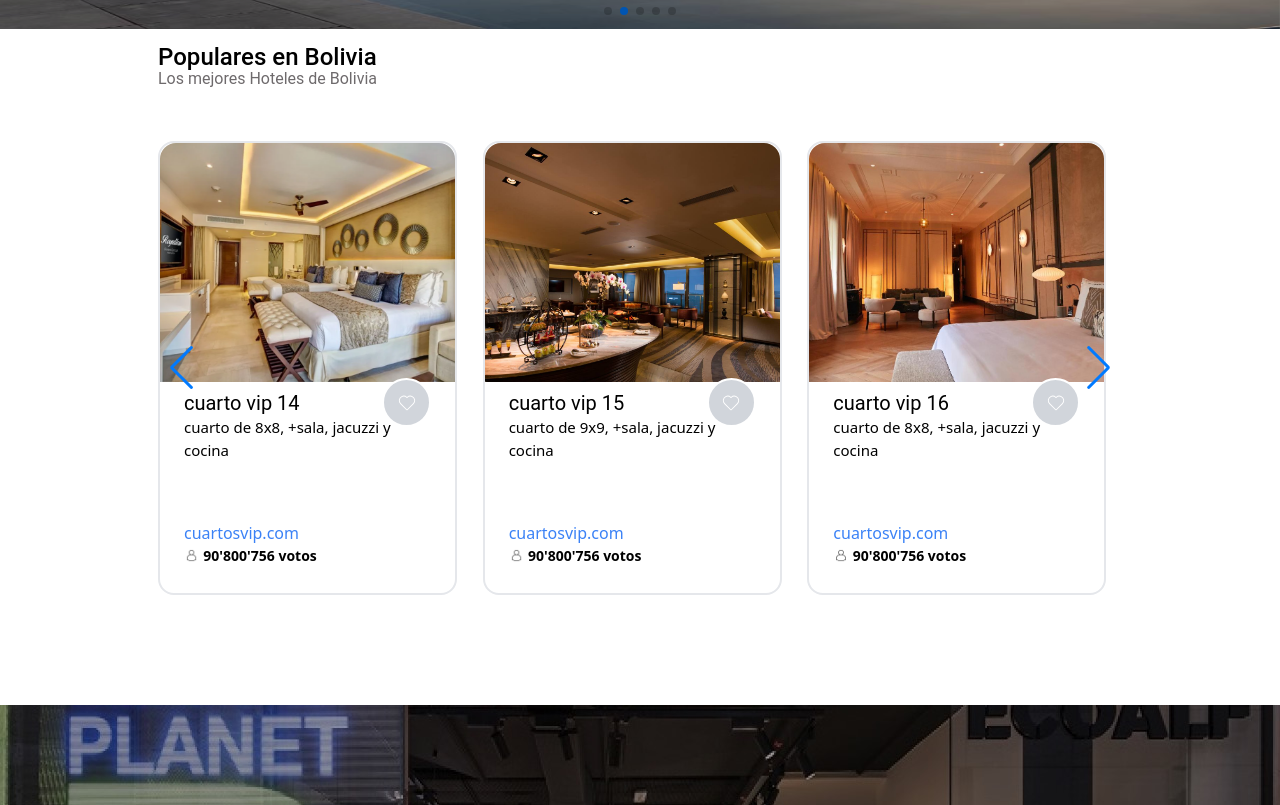
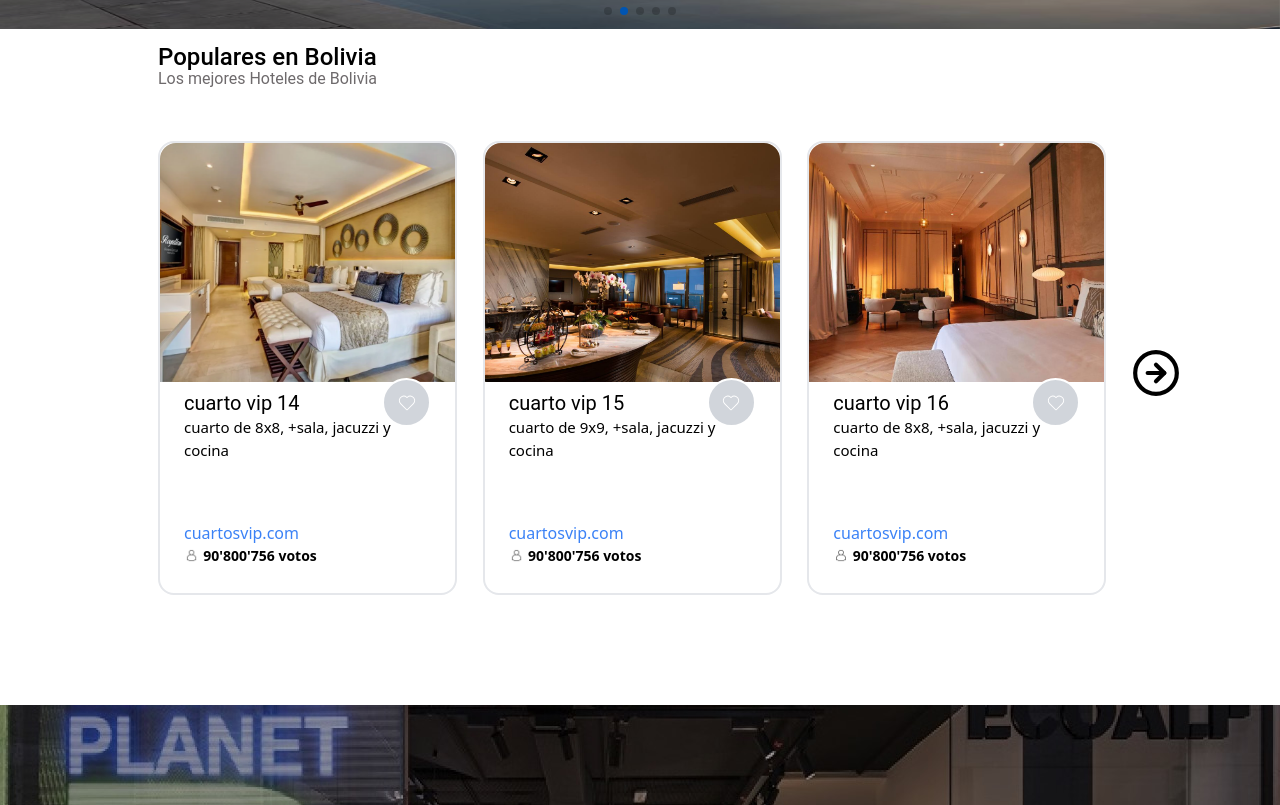
Before and after one commit to Droid-Jr/ParaCuando, a React (Vite) app: page /#/ in a window 1280 px wide. Shown: the part 426-1231 px from the top of the page. Built offline with nearby package versions, Linux system fonts and the light colour scheme.

Commit message:
icon funcional

```diff
--- a/src/components/Contenido.jsx
+++ b/src/components/Contenido.jsx
@@ -4,6 +4,8 @@ import "swiper/css";
 import { Navigation } from 'swiper/modules';
 import { CiHeart } from "react-icons/ci";
 import json from "../json/homeCon.json";
+
+import { LuArrowRightCircle } from "react-icons/lu";
 
 export default function Contenido_Populares() {
   return (
@@ -12,8 +14,22 @@ export default function Contenido_Populares() {
         <h1 className="text-BLACK-LIGHT font-roboto text-[24px] font-medium mt-[10px]">Populares en Bolivia</h1>
         <p className="font-roboto font-normal text-[16px] leading-6 text-graydark w-[222px] mt-[-8px]">Los mejores Hoteles de Bolivia</p>
 
-        <div className="mb-[100px] mt-[50px] w-[964px] h-[464px] ">
-          <Swiper navigation={true} loop={true} modules={[Navigation]} className="grid gap-4 " slidesPerView={1} spaceBetween={10} breakpoints={{
+        <div className="mb-[100px] mt-[50px] w-[964px] h-[464px] relative">
+          {/* Agrega el icono de navegación */}
+          <LuArrowRightCircle
+            className="absolute top-1/2 right-4 transform -translate-y-1/2 cursor-pointer mr-[-75px]"
+            color="color-deseado"
+            size={50}
+            onClick={() => {
+              const swiper = document.querySelector('.swiper-container').swiper;
+              swiper.slideNext(); // Esto avanza al siguiente slide
+            }}
+          />
+
+
+          <Swiper navigation={{
+              nextEl: '.custom-next',
+            }} loop={true} modules={[Navigation]} className="grid gap-4 swiper-container " slidesPerView={1.3} spaceBetween={10} breakpoints={{
             640: {
               slidesPerView: 1.3,
               spaceBetween: 10,
```
